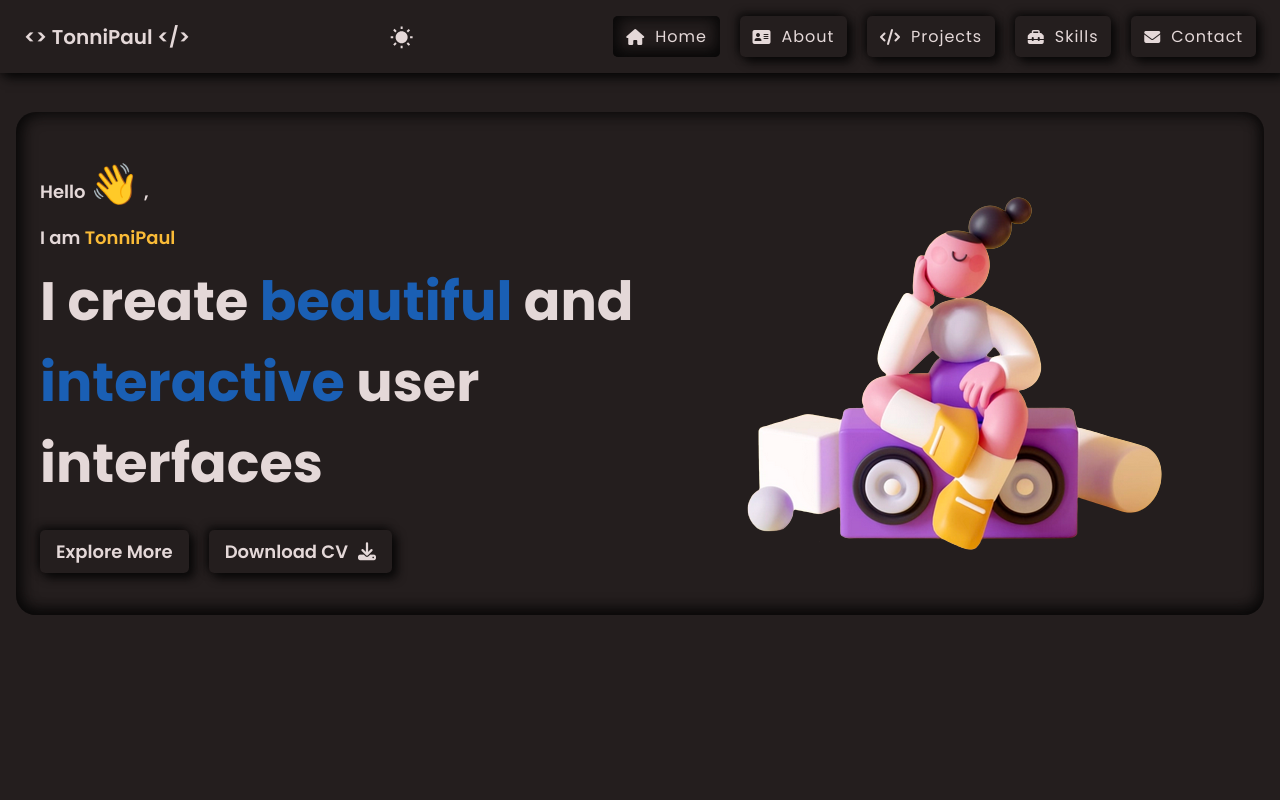
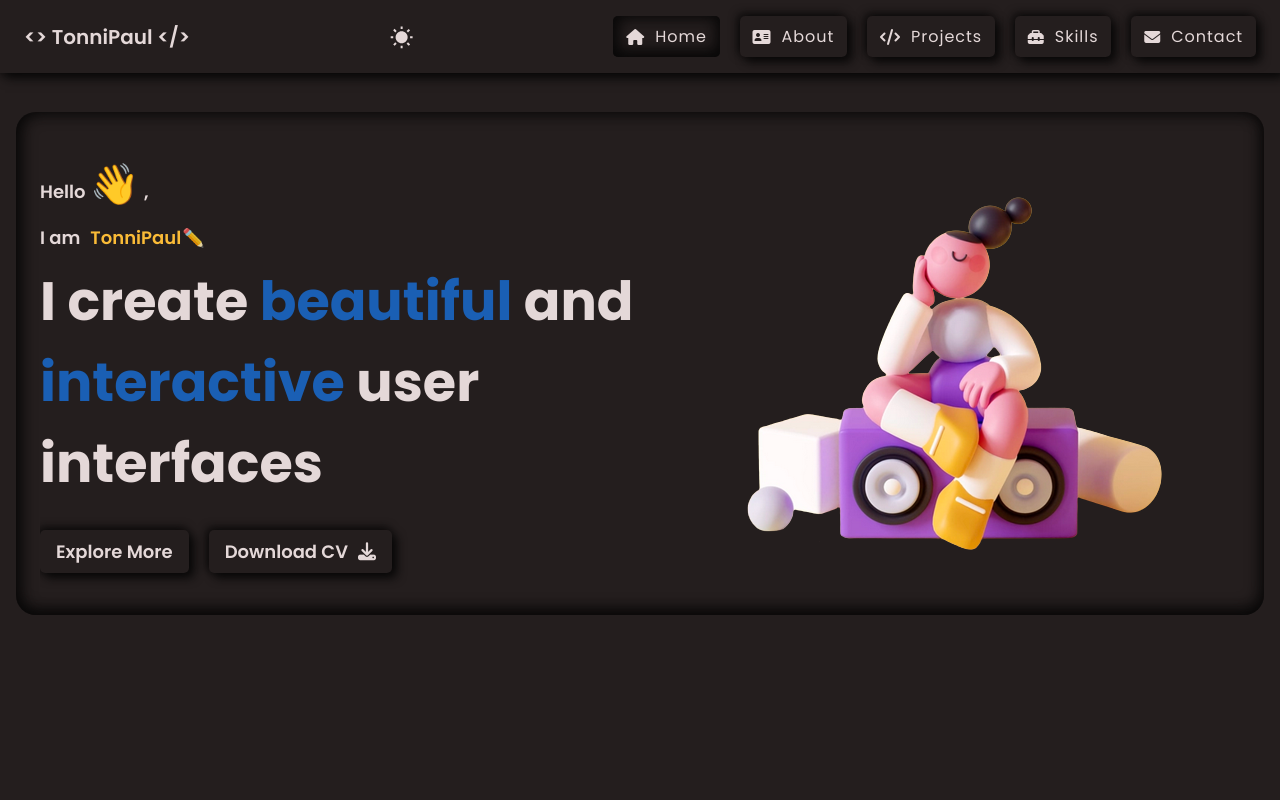
Before and after one commit to TonniPaul/portfolion, a React (Create React App) app: page / in a window 1280 px wide. Shown: the top 800 px of the page. Built offline with nearby package versions, Linux system fonts and the light colour scheme.

Commit message:
More scroll animation added

```diff
--- a/package.json
+++ b/package.json
@@ -18,6 +18,7 @@
     "react-router-dom": "^6.4.3",
     "react-scripts": "5.0.1",
     "react-scrollspy": "^3.4.3",
+    "typewriter-effect": "^2.19.0",
     "uuid": "^9.0.0",
     "web-vitals": "^2.1.4"
   },
--- a/src/cards/projectCard/ProjectCard.jsx
+++ b/src/cards/projectCard/ProjectCard.jsx
@@ -1,22 +1,63 @@
+import { motion } from "framer-motion";
 import "./projectCard.css";
 
 const ProjectCard = ({ image, description, liveSite, github, title }) => {
+  const animateImage = {
+    hidden: {
+      y: "-100%",
+    },
+    show: {
+      y: 0,
+      transition: {
+        type: "spring",
+        bounce: 0.4,
+        duration: 0.6,
+      },
+    },
+  };
+  const headTextAnimate = {
+    hidden: {
+      x: "-100%",
+    },
+    show: {
+      x: 0,
+      transition: {
+        type: "spring",
+        bounce: 0.2,
+        duration: 0.6,
+      },
+    },
+  };
   return (
-    <div className="project-card-container">
+    <motion.div
+      className="project-card-container"
+      initial={"hidden"}
+      whileInView={"show"}
+      transition={{ staggerChildren: 0.5 }}
+    >
       <div className="project_image_cont">
-        <img src={image} alt={title} className="project-card-image" />
+        <motion.img
+          src={image}
+          alt={title}
+          className="project-card-image"
+          variants={animateImage}
+        />
       </div>
-      <p className="project--title">{title}</p>
-      <p className="project-desc">{description}</p>
-      <div className="flex project-links-cont">
+      <motion.p className="project--title" variants={headTextAnimate}>
+        {title}
+      </motion.p>
+      <motion.p className="project-desc" variants={headTextAnimate}>
+        {description}
+      </motion.p>
+      <motion.div className="flex project-links-cont">
         <a href={github} className="project-links">
           <i className="fa-brands fa-github class-purple"></i>
         </a>
         <a href={liveSite} className="project-links">
           <i className="fa-solid fa-link class-purple"></i>
         </a>
-      </div>
-    </div>
+      </motion.div>
+    </motion.div>
   );
 };
 
--- a/src/components/about/About.jsx
+++ b/src/components/about/About.jsx
@@ -2,11 +2,12 @@ import "./about.css";
 import about from "../../assets/about__.png";
 import microphone from "../../assets/about.png";
 import ImageCard from "../../cards/imageCard/ImageCard";
+import { motion } from "framer-motion";
 
 const About = () => {
   return (
     <section id="about">
-      <div className="about-main-container">
+      <motion.div className="about-main-container">
         <div className="about-container">
           <ImageCard img={about} alt="about-icon" />
 
@@ -39,7 +40,7 @@ const About = () => {
             </a>
           </div>
         </div>
-      </div>
+      </motion.div>
     </section>
   );
 };
--- a/src/components/hero/Hero.jsx
+++ b/src/components/hero/Hero.jsx
@@ -1,6 +1,7 @@
 import "./hero.css";
 import hero from "../../assets/hero.png";
 import { motion } from "framer-motion";
+import Typewriter from "typewriter-effect";
 
 const Hero = () => {
   return (
@@ -10,14 +11,27 @@ const Hero = () => {
           <motion.div
             className="hero-sub-cont-1"
             initial={{ scale: 0 }}
-            whileInView={{ scale: 1 }}
-            transition={{ ease: "backInOut", delay: 0.5 }}
+            whileInView={{ scale: 1, rotate: 360 }}
+            transition={{
+              type: "tween",
+            }}
           >
             <p>
               Hello <span className="wave">👋</span> ,
             </p>
-            <p>
-              I am <span className="alt-text-yellow">TonniPaul</span>
+            <p className="flex">
+              I am
+              <span className="alt-text-yellow">
+                <Typewriter
+                  options={{
+                    strings: ["TonniPaul"],
+                    autoStart: true,
+                    loop: true,
+                    cursor: "✏️",
+                    skipAddStyles: false,
+                  }}
+                />
+              </span>
             </p>
             <h1 className="hero-main-text ">
               I create <span className="alt-text">beautiful</span> and
@@ -42,6 +56,7 @@ const Hero = () => {
             className="hero-sub-cont"
             initial={{ scale: 0 }}
             whileInView={{ scale: 1 }}
+            exit={{ scale: 0 }}
             transition={{ delay: 0.7, ease: "circInOut" }}
           >
             <img src={hero} alt="hero img" className="hero-img" />
--- a/src/components/hero/hero.css
+++ b/src/components/hero/hero.css
@@ -19,6 +19,8 @@
    align-items: center;
    justify-content: center;
    max-width: 1440px;
+   overflow: hidden;
+   transition: all 3s ease-in-out;
 }
 .hero-main-text {
    font-size : 54px;
--- a/src/components/projects/Project.jsx
+++ b/src/components/projects/Project.jsx
@@ -11,11 +11,13 @@ const Project = () => {
           <div className="abt-image-div">
             <img src={projectIcon} alt="" className="about-image" />
           </div>
+
           <div>
             <h1 className="project-head-text alt-text"> I Built These</h1>
             <hr className="short-hr project-hr" />
           </div>
         </div>
+
         <div className="project-container">
           {projectData.map((items) => {
             return <ProjectCard key={items.id} {...items} />;
--- a/src/components/projects/project.css
+++ b/src/components/projects/project.css
@@ -19,8 +19,12 @@
 }
 .project-hr {
    width: 70%;
-   font-family: 'Lobster Two', cursive;
 }
 .project-head-text {
    font-size: 30px;
 }
+@media (max-width: 768px) {
+   .project-container {
+      gap: 4rem !important;
+   }
+}
--- a/src/index.css
+++ b/src/index.css
@@ -21,7 +21,6 @@
   margin: 0;
   box-sizing: border-box;
   scroll-behavior: smooth;
-  transition: var(--transition);
 }
 
 section {
```
Also changed, not shown: 1 other file (tests, documents, lock files or other folders).
